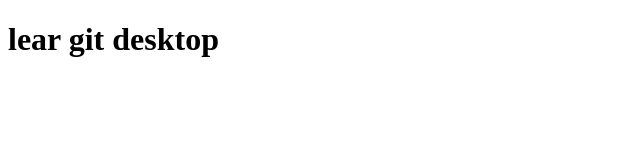
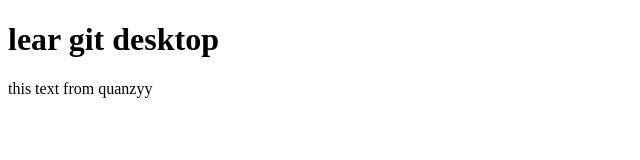
Before and after one commit to Quanzyy/git-desktop, a plain HTML site: page index.html in a window 1280 px wide. Shown: the whole page, without its empty margins (0-640 px from the left). Drawn offline with Linux system fonts and the light colour scheme.

Commit message:
update from quanzyy
quanzy text

```diff
--- a/index.html
+++ b/index.html
@@ -9,5 +9,8 @@
 
     <h1> lear git desktop</h1>
 
+    <main>
+        this text from quanzyy
+    </main>
 </body>
 </html>
```
